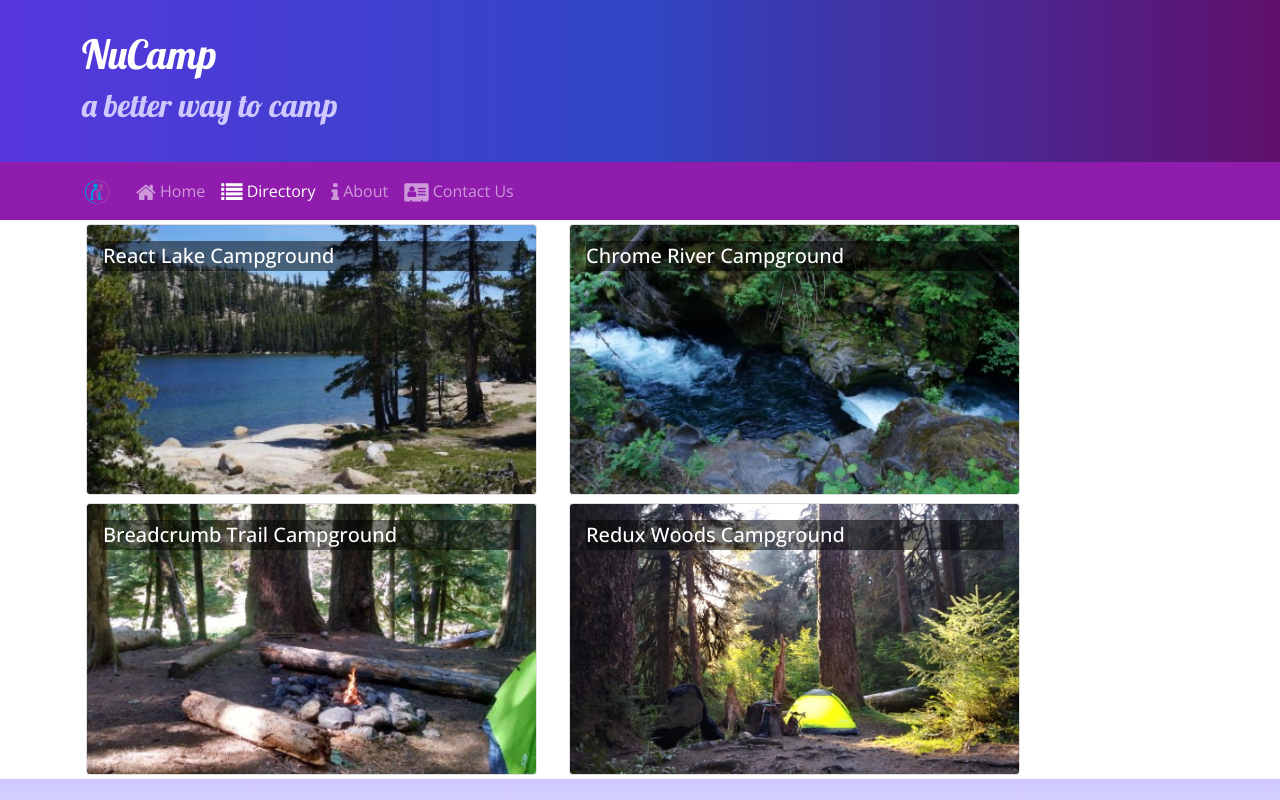
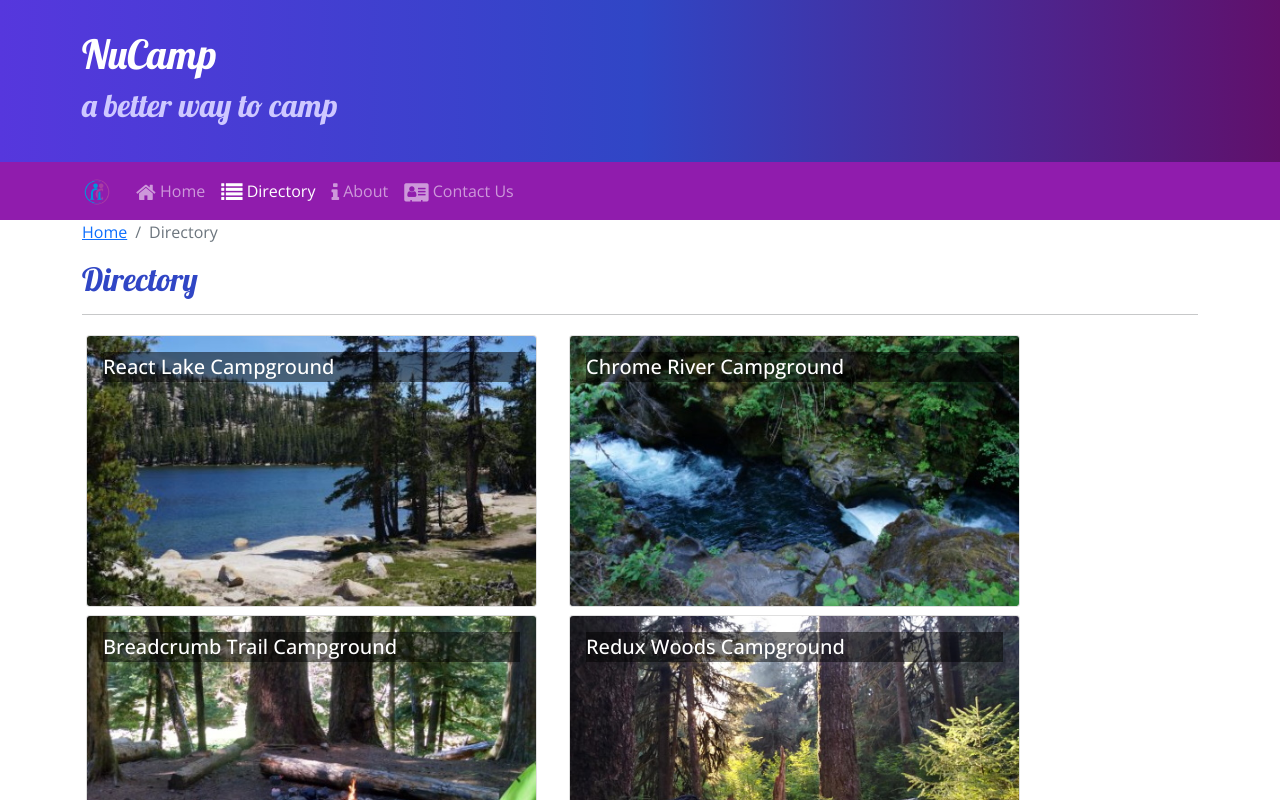
Before and after one commit to CrystalRoot/react-course, a React (Create React App) app: page /directory in a window 1280 px wide. Shown: the top 800 px of the page. Built offline with nearby package versions, Linux system fonts and the light colour scheme.

Commit message:
Exercise: Breadcrumbs

```diff
--- a/src/components/CampsiteInfoComponent.js
+++ b/src/components/CampsiteInfoComponent.js
@@ -1,5 +1,6 @@
 import React from 'react';
-import { Card, CardImg, CardText, CardBody, CardTitle } from 'reactstrap';
+import { Card, CardImg, CardText, CardBody, Breadcrumb, BreadcrumbItem } from 'reactstrap';
+import { Link } from 'react-router-dom';
 
 function RenderCampsite({campsite}) {
     return (
@@ -7,7 +8,6 @@ function RenderCampsite({campsite}) {
             <Card>
                 <CardImg top src={campsite.image} alt={campsite.name} />
                 <CardBody>
-                    <CardTitle>{campsite.name}</CardTitle>
                     <CardText>{campsite.description}</CardText>
                 </CardBody>
             </Card>
@@ -42,6 +42,20 @@ function CampsiteInfo(props) {
         return (
             <div className="container">
                 <div className="row">
+                    <div className="col">
+                        <Breadcrumb>
+                            <BreadcrumbItem>
+                                <Link to="/directory">Directory</Link>
+                            </BreadcrumbItem>
+                            <BreadcrumbItem active>
+                                {props.campsite.name}
+                            </BreadcrumbItem>
+                        </Breadcrumb>
+                        <h2>{props.campsite.name}</h2>
+                        <hr />
+                    </div>
+                </div>
+                <div className="row">
                     <RenderCampsite campsite={props.campsite} />
                     <RenderComments comments={props.comments} />
                 </div>
--- a/src/components/ContactComponent.js
+++ b/src/components/ContactComponent.js
@@ -1,15 +1,24 @@
 import React from 'react';
+import { Breadcrumb, BreadcrumbItem } from 'reactstrap';
+import { Link } from 'react-router-dom';
 
 function Contact(props) {
     return (
         <div className="container">
             <div className="row">
                 <div className="col">
+                    <Breadcrumb>
+                        <BreadcrumbItem>
+                            <Link to="/home">Home</Link>
+                        </BreadcrumbItem>
+                        <BreadcrumbItem active>
+                            Contact Us
+                        </BreadcrumbItem>
+                    </Breadcrumb>
                     <h2>Contact Us</h2>
                     <hr />
                 </div>
             </div>
-
             <div className="row row-content align-items-center">
                 <div className="col-sm-4">
                     <h5>Our Address</h5>
--- a/src/components/DirectoryComponent.js
+++ b/src/components/DirectoryComponent.js
@@ -1,5 +1,5 @@
 import React from 'react';
-import { Card, CardImg, CardImgOverlay, CardTitle } from 'reactstrap';
+import { Card, CardImg, CardImgOverlay, CardTitle, Breadcrumb, BreadcrumbItem } from 'reactstrap';
 import { Link } from 'react-router-dom';
 
 function RenderDirectoryItem({campsite}) {
@@ -27,6 +27,20 @@ function Directory(props) {
         return (
             <div className="container">
                 <div className="row">
+                    <div className="col">
+                        <Breadcrumb>
+                            <BreadcrumbItem>
+                                <Link to="/home">Home</Link>
+                            </BreadcrumbItem>
+                            <BreadcrumbItem active>
+                                Directory
+                            </BreadcrumbItem>
+                        </Breadcrumb>
+                        <h2>Directory</h2>
+                        <hr />
+                    </div>
+                </div>
+                <div className="row">
                     {directory}
                 </div>
             </div>
```
